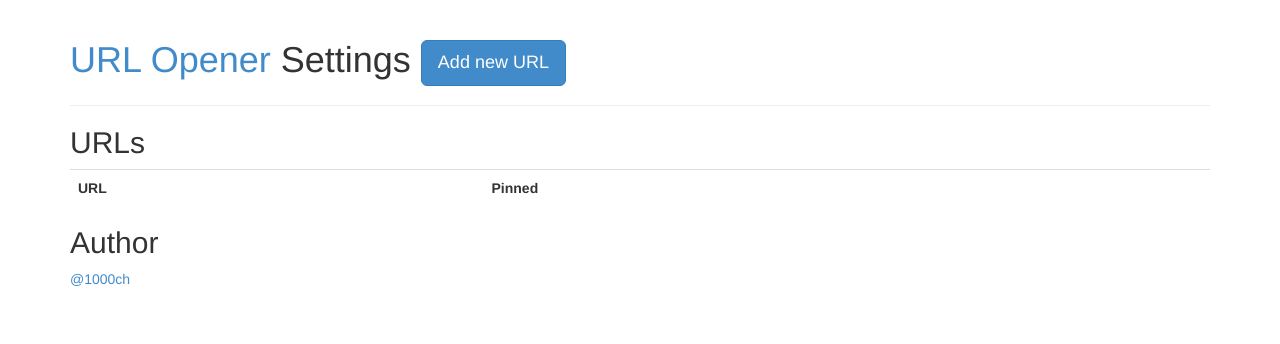
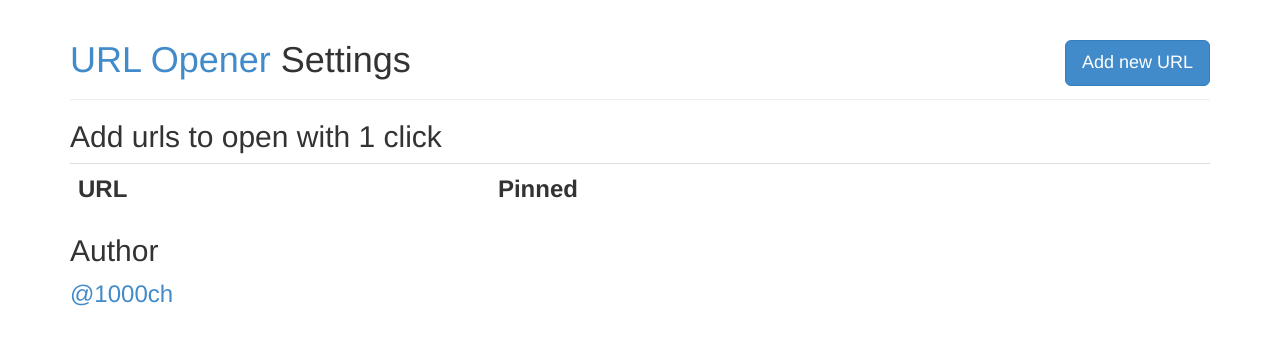
Before and after one commit to 1000ch/url-opener, a browser extension: page src/html/options.html in a window 1280 px wide. Drawn offline with Linux system fonts and the light colour scheme.

Commit message:
update style

```diff
--- a/src/html/options.html
+++ b/src/html/options.html
@@ -4,17 +4,18 @@
     <meta charset="utf-8">
     <title>URL Opener</title>
     <link rel="stylesheet" href="../css/bootstrap.min.css">
+    <style>body {font-size: 24px;}</style>
   </head>
   <body>
     <div class="container">
       <header class="page-header">
         <h1>
           <a href="https://github.com/1000ch/url-opener" target="_blank">URL Opener</a> Settings
-          <button class="btn btn-primary btn-lg" data-toggle="modal" data-target="#js-modal">Add new URL</button>
+          <button class="btn btn-primary btn-lg pull-right" data-toggle="modal" data-target="#js-modal">Add new URL</button>
         </h1>
       </header>
       <section>
-        <h2>URLs</h2>
+        <h2>Add urls to open with 1 click</h2>
         <table class="table table-hover" id="js-urls">
           <tr>
             <th>URL</th>
--- a/src/js/options.js
+++ b/src/js/options.js
@@ -43,12 +43,10 @@ document.addEventListener('DOMContentLoaded', function () {
     args.forEach(function (item) {
       var tr =
         '<tr class="js-item">' +
-          '<td class="js-url"><a href="' + item.url + '" target="_blank">' + item.url + '</a></td>' +
-          '<td><input type="checkbox" disabled ' + (item.pinned ? 'checked' : '') + '></td>' +
-          '<td>' +
-            '<button class="btn btn-danger">' +
-              '<i class="glyphicon glyphicon-remove"></i>Delete' +
-            '</button>' +
+          '<td style="vertical-align: middle;" class="js-url"><a href="' + item.url + '" target="_blank">' + item.url + '</a></td>' +
+          '<td style="vertical-align: middle;"><input type="checkbox" disabled ' + (item.pinned ? 'checked' : '') + '></td>' +
+          '<td style="vertical-align: middle;">' +
+            '<button class="btn btn-danger btn-lg pull-right"><i class="glyphicon glyphicon-remove"></i> Delete</button>' +
           '</td>' +
         '</tr>';
       list.push(tr);
```
